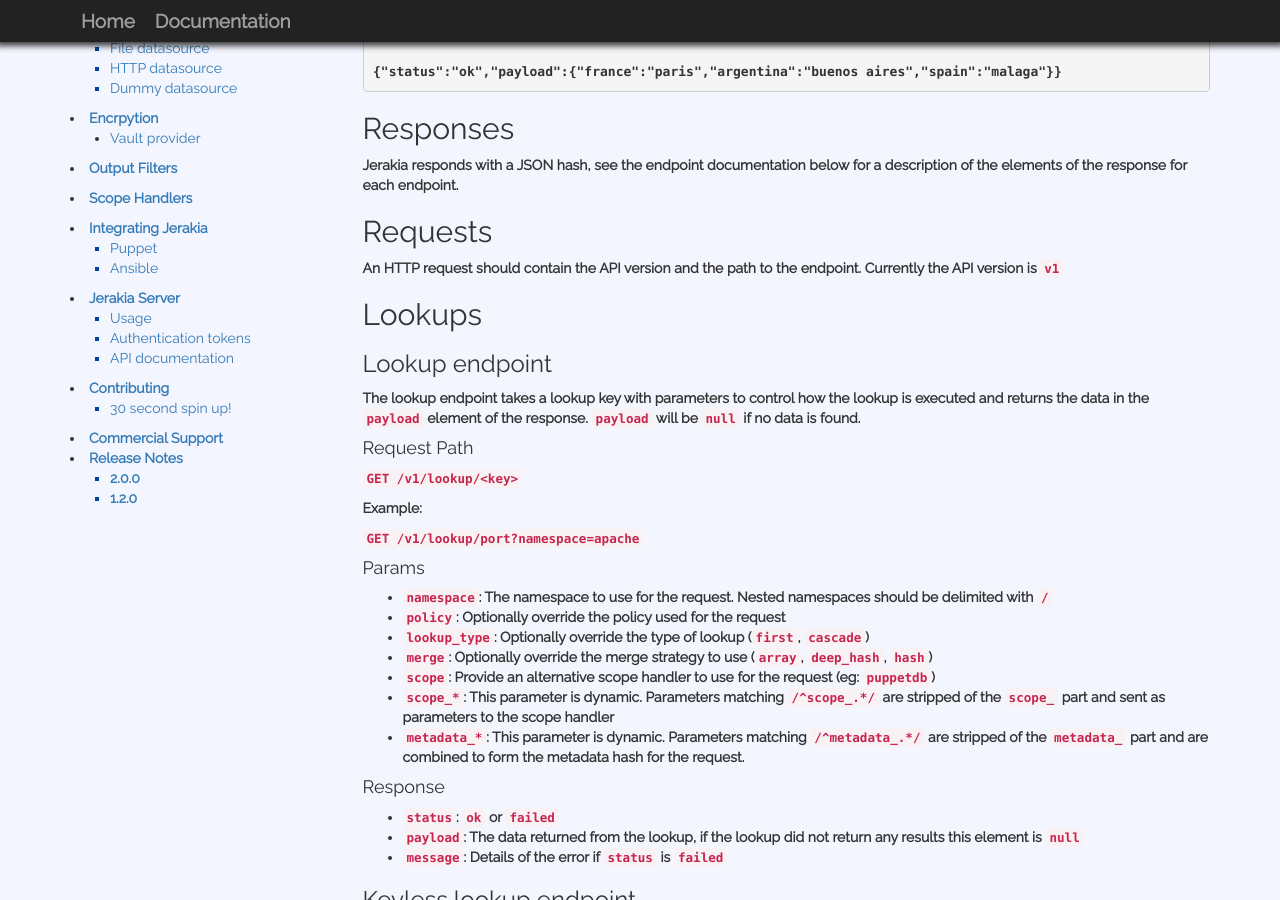
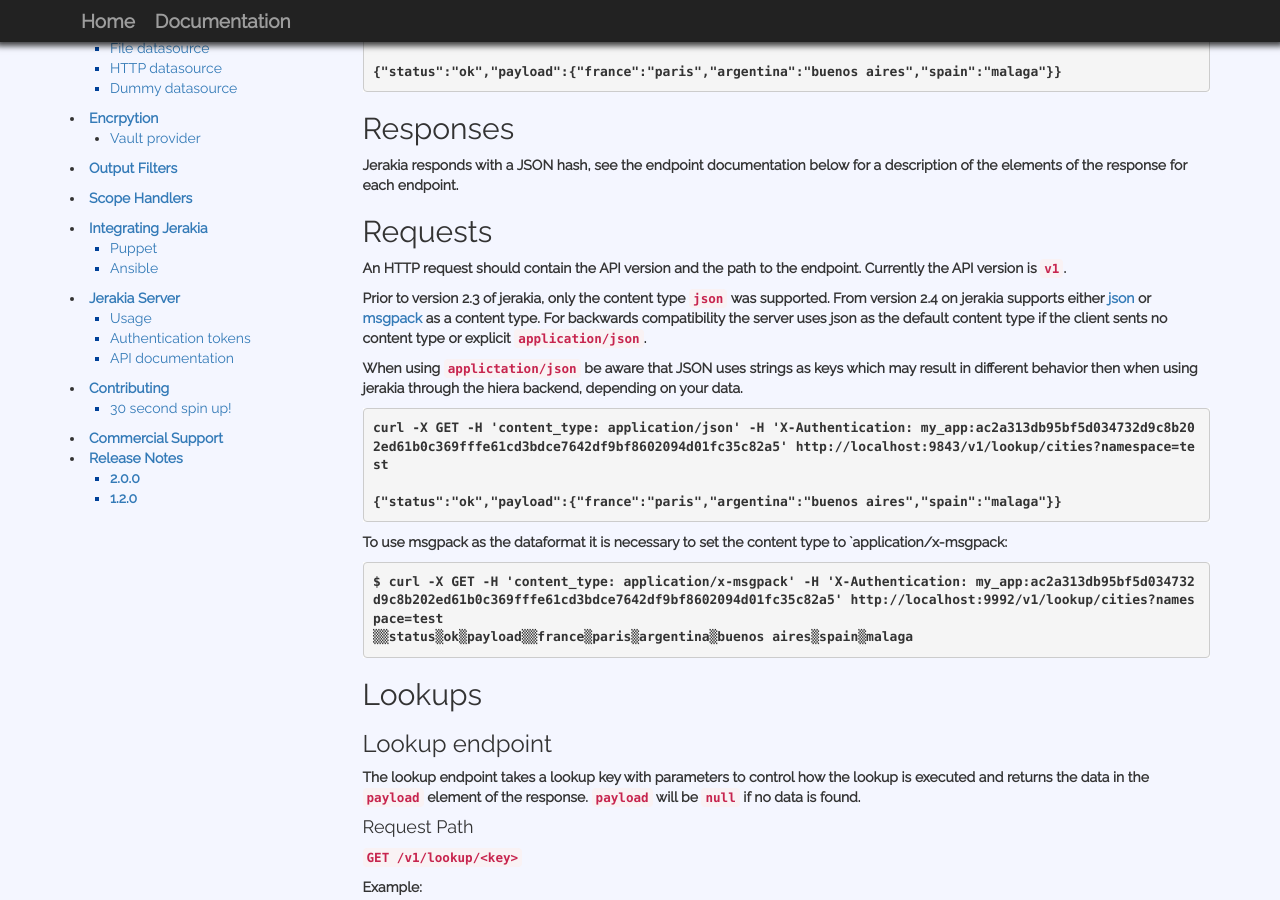
Before and after one commit to jerakia/jerakia, a Jekyll site: the page built from server/api.md, in a window 1280 px wide and 900 px high, scrolled down 388 px. Built offline with Jekyll 4.4.1, drawn with Linux system fonts in a browser that asks for light colours; nearby versions of some CDN libraries; our own code applies the rules of GitHub Pages for plain Markdown files.

Commit message:
Added information about content type usage (#98)
* Added information about content type usage

* Added msgpack example and links to json and msgpack

```diff
--- a/server/api.md
+++ b/server/api.md
@@ -26,8 +26,24 @@ Jerakia responds with a JSON hash, see the endpoint documentation below for a de
 
 ## Requests
 
-An HTTP request should contain the API version and the path to the endpoint. Currently the API version is `v1`
+An HTTP request should contain the API version and the path to the endpoint. Currently the API version is `v1`.
 
+Prior to version 2.3 of jerakia, only the content type `json` was supported. From version 2.4 on jerakia supports either [json](http://json.org/) or [msgpack](http://msgpack.org/) as a content type. For backwards compatibility the server uses json as the default content type if the client sents no content type or explicit `application/json`.
+
+When using `applictation/json` be aware that JSON uses strings as keys which may result in different behavior then when using jerakia through the hiera backend, depending on your data.
+
+{% highlight none %}
+curl -X GET -H 'content_type: application/json' -H 'X-Authentication: my_app:ac2a313db95bf5d034732d9c8b202ed61b0c369fffe61cd3bdce7642df9bf8602094d01fc35c82a5' http://localhost:9843/v1/lookup/cities?namespace=test
+
+{"status":"ok","payload":{"france":"paris","argentina":"buenos aires","spain":"malaga"}}
+{% endhighlight %}
+
+To use msgpack as the dataformat it is necessary to set the content type to `application/x-msgpack:
+
+{% highlight none %}
+$ curl -X GET -H 'content_type: application/x-msgpack' -H 'X-Authentication: my_app:ac2a313db95bf5d034732d9c8b202ed61b0c369fffe61cd3bdce7642df9bf8602094d01fc35c82a5' http://localhost:9992/v1/lookup/cities?namespace=test
+▒▒status▒ok▒payload▒▒france▒paris▒argentina▒buenos aires▒spain▒malaga
+{% endhighlight %}
 
 ## Lookups
 
```
